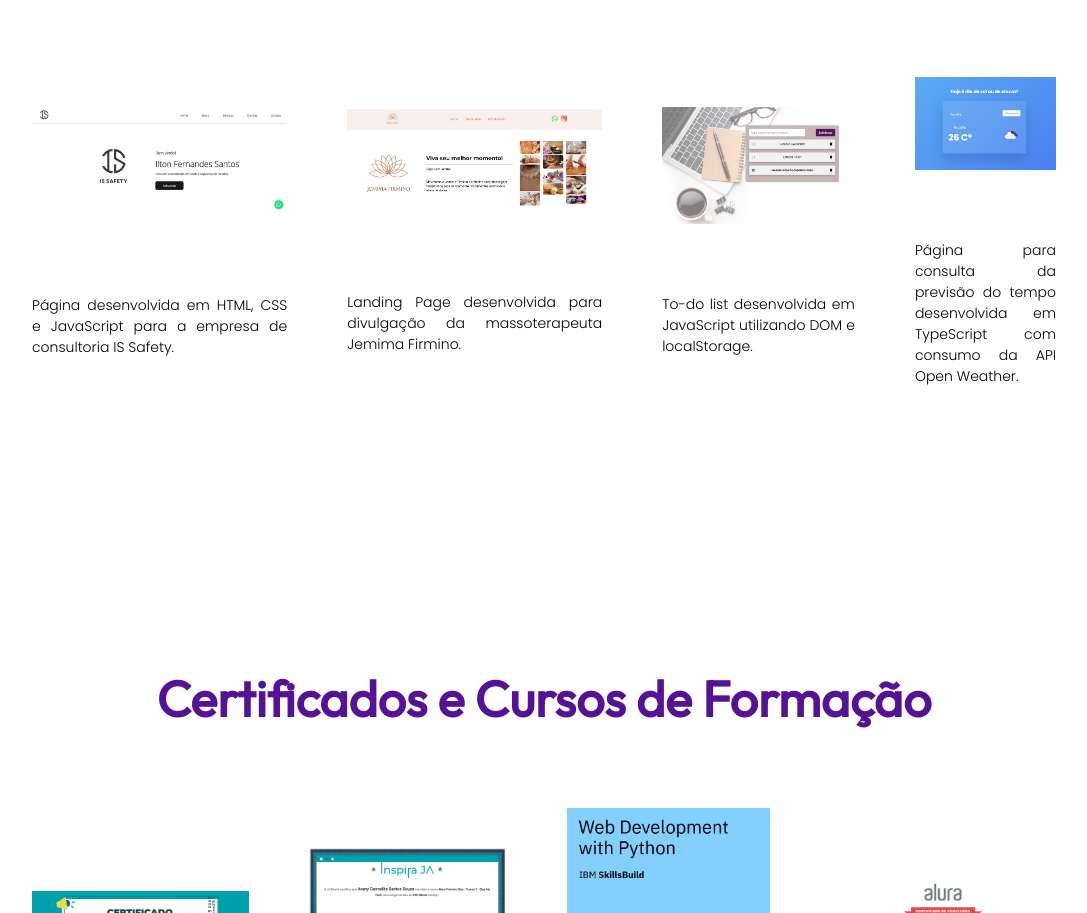
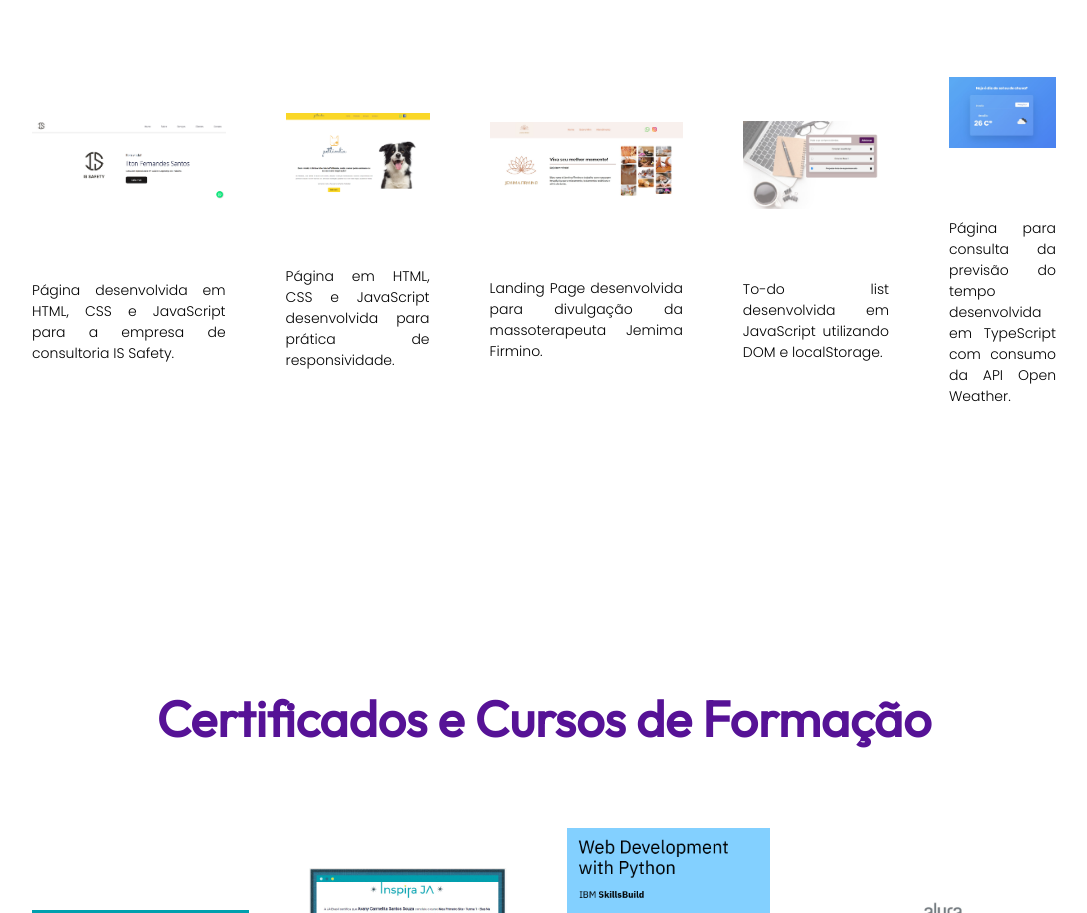
Before and after one commit to avanysouza/portfolio_avanysouza, a plain HTML site: page index.html in a window 1280 px wide. Shown: the part 1063-1976 px from the top of the page, without its empty margins (108-1195 px from the left). Drawn offline with Linux system fonts and the light colour scheme.

Commit message:
updateportfolio

```diff
--- a/index.html
+++ b/index.html
@@ -63,6 +63,14 @@
                             class="imagens_site" src="imagens/site ilton.png" alt="Site IS Safety"
                             class="media-object  img-responsive img-thumbnail"></a>
                     <p>Página desenvolvida em HTML, CSS e JavaScript para a empresa de consultoria IS Safety.
+                    </p>
+                </div>
+
+                <div class="portfolio_item">
+                    <a href="https://avanysouza.github.io/petlandia/" target="_blank"><img
+                            class="imagens_site" src="/imagens/petlandia_home.png" alt="Petlandia"
+                            class="media-object  img-responsive img-thumbnail"></a>
+                    <p>Página em HTML, CSS e JavaScript desenvolvida para prática de responsividade.
                     </p>
                 </div>
 
```
Also changed, not shown: imagens/petlandia_home.png (added).
